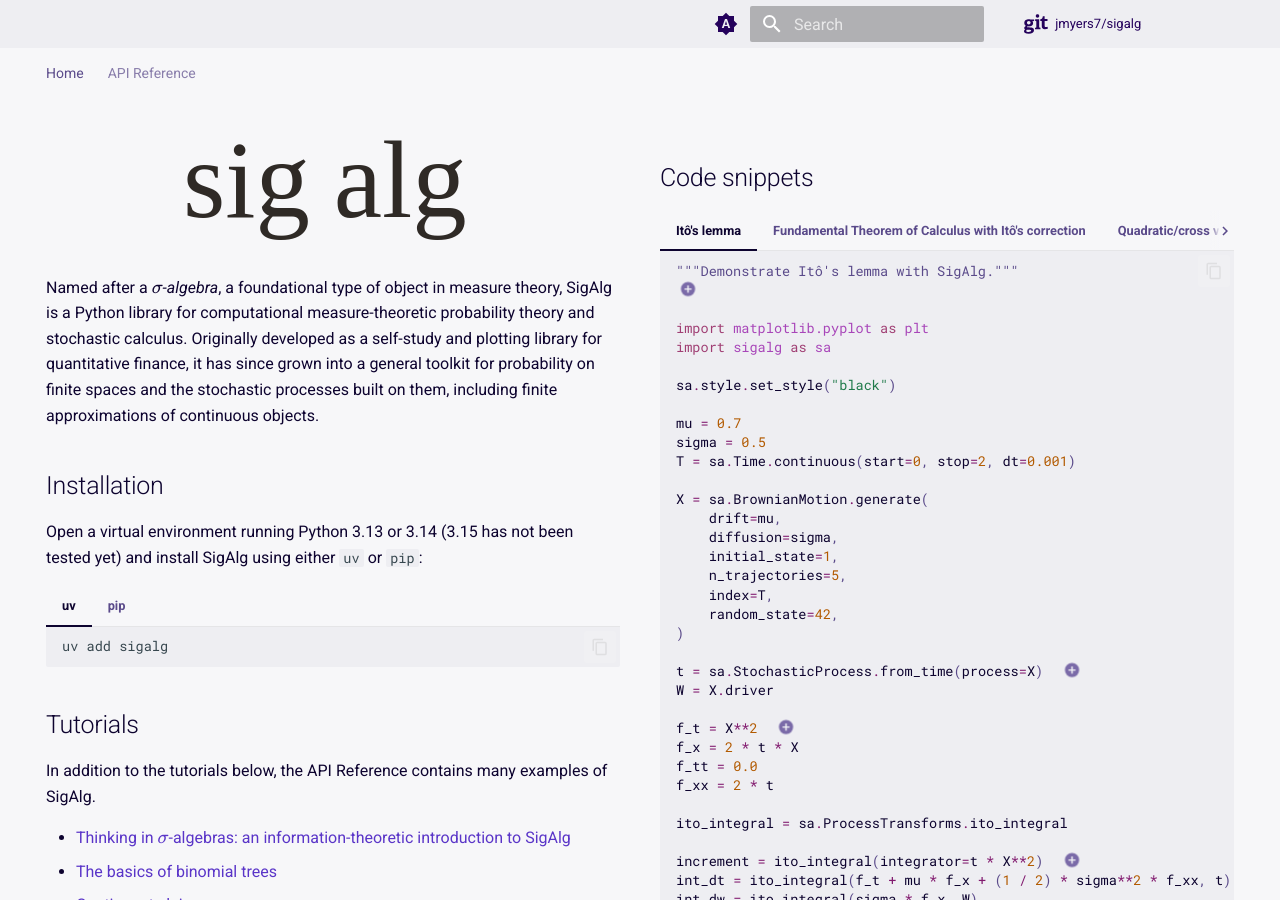
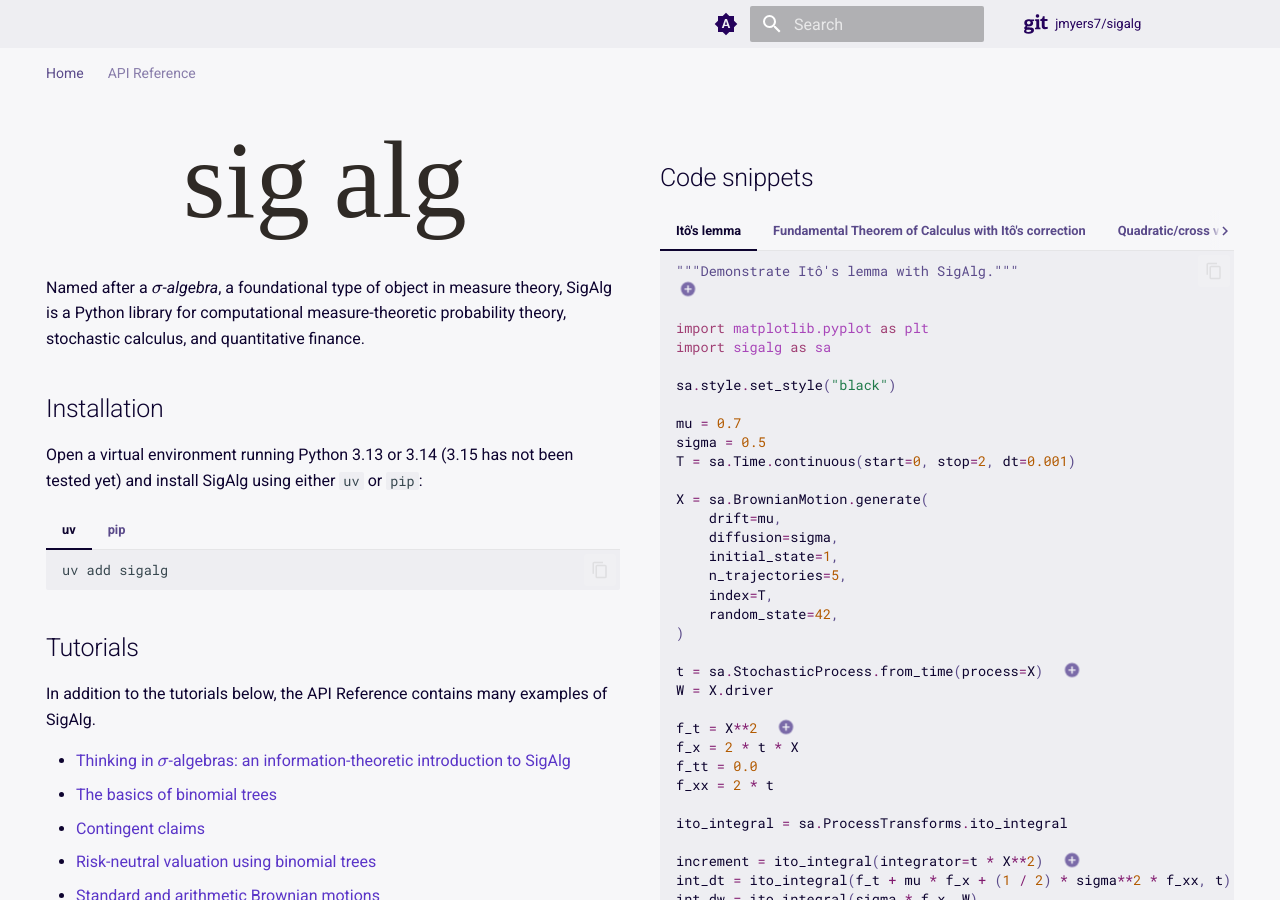
Before and after one commit to jmyers7/sigalg, an MkDocs documentation site: the page built from docs/docs/index.md, in a window 1280 px wide and 900 px high. Built offline with MkDocs 1.6.1 and Material for MkDocs 9.7.7, drawn with Linux system fonts in a browser that asks for light colours; comment, search, counter and statistics services are not loaded.

Commit message:
In `docs`: update landing page [skip ci]

```diff
--- a/docs/docs/index.md
+++ b/docs/docs/index.md
@@ -25,7 +25,7 @@ hide:
   <img src="assets/sigalg-dark-no-logo.svg" class="hero-logo hero-logo--dark" alt="SigAlg">
 </header>
 
-Named after a *$\sigma$-algebra*, a foundational type of object in measure theory, SigAlg is a Python library for computational measure-theoretic probability theory and stochastic calculus. Originally developed as a self-study and plotting library for quantitative finance, it has since grown into a general toolkit for probability on finite spaces and the stochastic processes built on them, including finite approximations of continuous objects.
+Named after a *$\sigma$-algebra*, a foundational type of object in measure theory, SigAlg is a Python library for computational measure-theoretic probability theory, stochastic calculus, and quantitative finance.
 
 ## Installation
 
```
